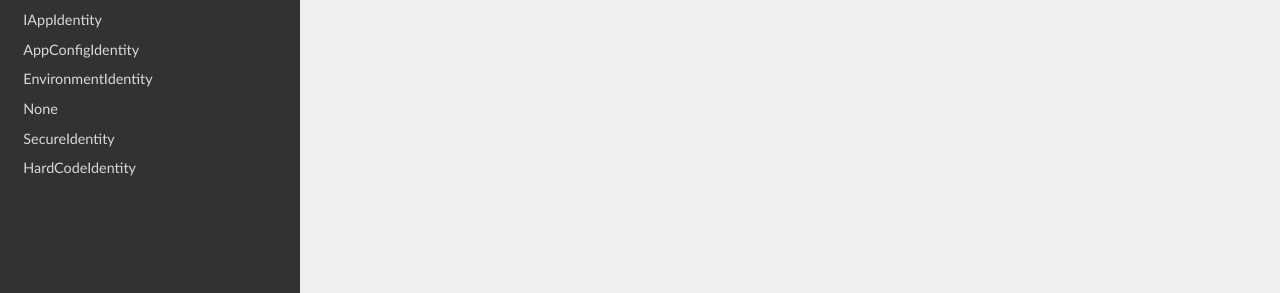
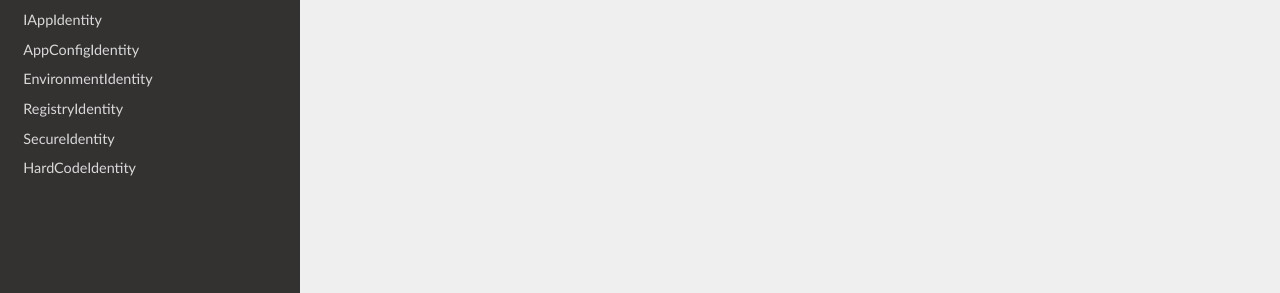
Before and after one commit to RD-Processa/Everco.Services.Aspen.Client.Docs, an MkDocs documentation site: the page built from docs/index.md, in a window 1280 px wide. Shown: the part 262-555 px from the top of the page. Built offline with MkDocs 1.6.1, drawn with Linux system fonts in a browser that asks for light colours; nearby versions of some CDN libraries; old or Windows-style settings are respelled for this version of MkDocs; part of the change alters nothing that is shown.

Commit message:
Creación archivos base

```diff
--- a/mkdocs.yml
+++ b/mkdocs.yml
@@ -12,6 +12,6 @@ pages:
   - IAppIdentity: IAppIdentity.md
   - AppConfigIdentity : AppConfigIdentity.md
   - EnvironmentIdentity: EnvironmentIdentity.md
-  - RegistryIdentity RegistryIdentity.md
+  - RegistryIdentity: RegistryIdentity.md
   - SecureIdentity: SecureIdentity.md
   - HardCodeIdentity: HardCodeIdentity.md
```
Also changed, not shown: AppConfigIdentity.md (added), EnvironmentIdentity.md (added), HardCodeIdentity.md (added), Hosting.md (added), IAppIdentity.md (added), ManageApiKey.md (added), RegistryIdentity.md (added), SecureIdentity.md (added), SecuringApiKey.md (added).
